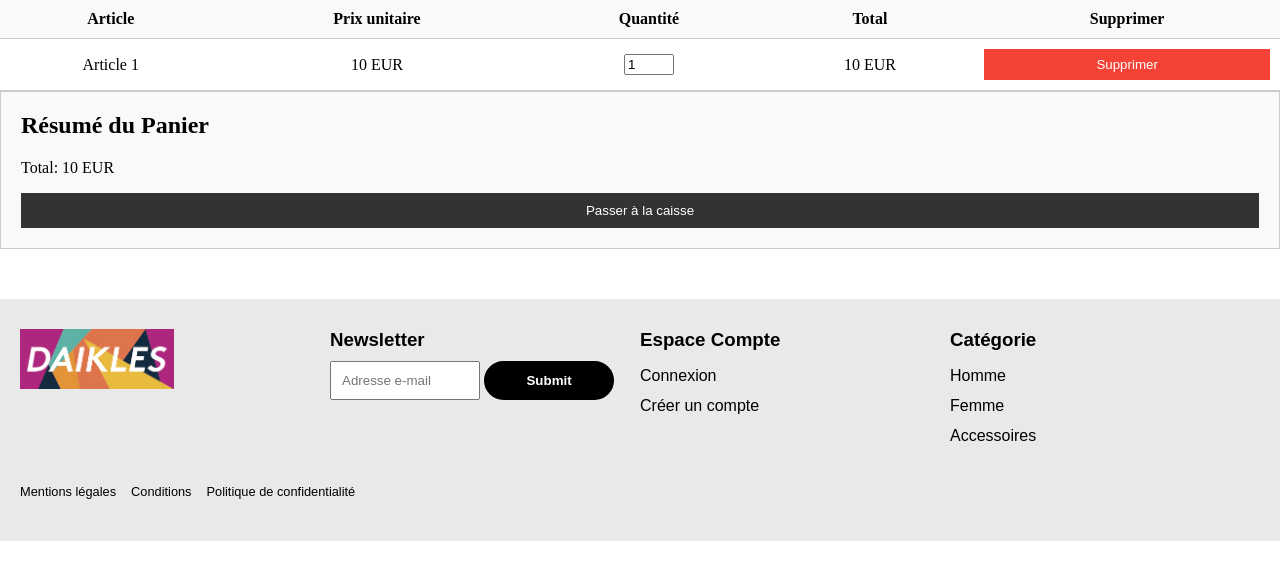
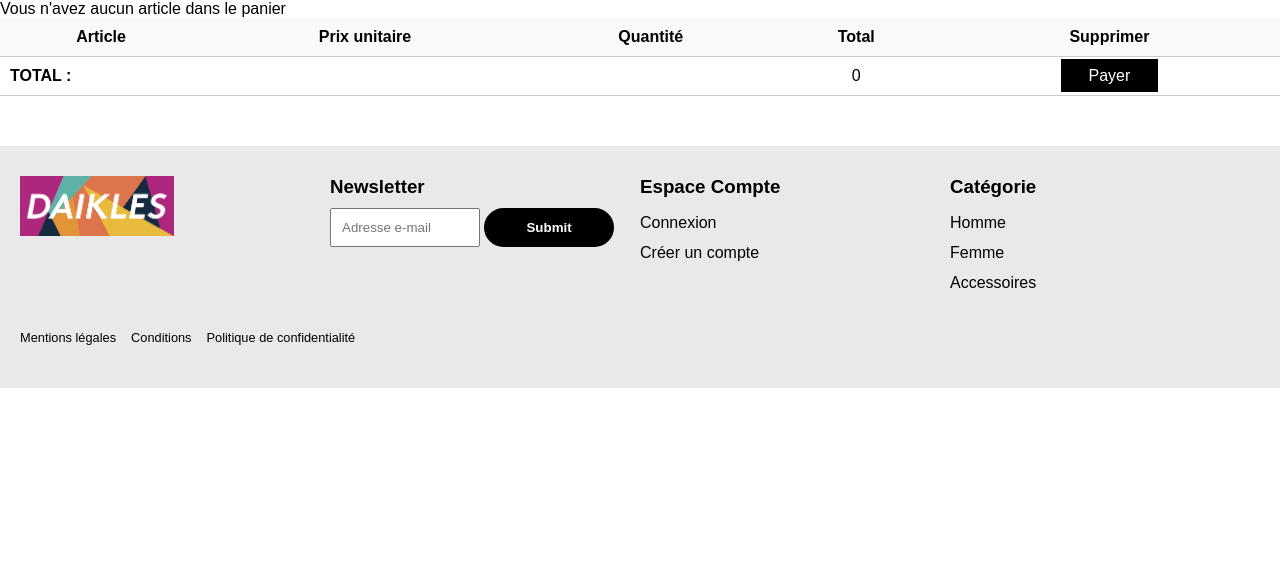
Before and after one commit to damdpz/projet-philiance, a PHP site: page /panier.php in a window 1280 px wide. Shown: the part 86-666 px from the top of the page. Run offline with PHP 8.4, Linux system fonts and the light colour scheme; tables that the repository leaves empty or names only in its code hold one stand-in row (values such as "Sample post").

Commit message:
update panier process

```diff
--- a/article.php
+++ b/article.php
@@ -58,7 +58,7 @@ if (isset($_GET['id'])) {
                     <br>
                     Matériel : 100% coton
                 </p>
-                <a href="panier.php" class="btn-article">Ajouter au panier</a>
+                <a href="panier.php?id=<?=$article['id']; ?>" class="btn-article">Ajouter au panier</a>
             </div>
         </div>
 
--- a/assets/css/index.css
+++ b/assets/css/index.css
@@ -1,6 +1,6 @@
 body{
     width: 100%;
-    height: 100%;
+    height: auto;
     margin: 0;
 }
 
@@ -285,6 +285,9 @@ footer{
     grid-template-rows: 1fr 50px;
     row-gap: 20px;
     border-bottom: 2px rgba(125, 125, 125, 0.3);
+    /* position: fixed;
+  width: 100%; height: auto;
+  bottom: 0; */
 }
 footer h3{
     margin-top: 0;
--- a/assets/css/panier.css
+++ b/assets/css/panier.css
@@ -3,6 +3,7 @@
 
   .cart-items {
     flex: 2;
+    font-family: Arial, Helvetica, sans-serif;
   }
 
   table {
@@ -35,6 +36,7 @@
     padding: 8px 12px;
     cursor: pointer;
   }
+  a.remove-btn{text-decoration: none;}
 
   /* Styles pour le résumé du panier */
 
@@ -43,15 +45,36 @@
     background-color: #f9f9f9;
     padding: 20px;
     border: 1px solid #ccc;
+    font-family: Arial, Helvetica, sans-serif;
   }
 
   .cart-summary h2 {
     margin-top: 0;
   }
+  .total{
+    display: flex;
+    justify-content:space-between;
+    align-items: center;
+  }
 
   ul {
     list-style: none;
     padding: 0;
+  }
+
+  ul li{
+    display: flex;
+    flex-direction: row;
+  }
+  .btn-empty{
+    background-color: #000000;
+    color: #fff;
+    border: none;
+    padding: 8px 28px;
+    cursor: pointer;
+  }
+  a.btn-empty{
+    text-decoration: none;
   }
 
   /* Styles pour le bouton "Passer à la caisse" */
--- a/panier.php
+++ b/panier.php
@@ -9,6 +9,29 @@ echo '<link href="assets/css/panier.css" rel="stylesheet" type="text/css"';
 require_once("inc/head.inc.php");
 require_once("inc/nav.inc.php");
 require_once("inc/category.inc.php");
+
+if (isset($_GET['id'])) {
+  //Ajouter dans 1 session le panier avec son id
+  if (!isset($_SESSION['panier'][$_GET['id']])) {
+    $_SESSION['panier'][$_GET['id']] = 1;
+  } else {
+    $_SESSION['panier'][$_GET['id']]++;
+  }
+
+
+  // echo "<pre>";
+  // print_r($_SESSION['panier']);
+  // echo "</pre>";
+  // die;
+}
+
+
+
+// echo "<pre>";
+// print_r($_SESSION['panier']);
+// echo "</pre>";
+// die;
+
 
 ?>
 
@@ -22,26 +45,72 @@ require_once("inc/category.inc.php");
         <th>Total</th>
         <th>Supprimer</th>
       </tr>
+      <?php
+      if (isset($_SESSION['panier']) && !empty($_SESSION['panier'])) {
+        $total = 0;
+        foreach ($_SESSION['panier'] as $id => $value) {
+
+          //Requête SQL
+          $pdo_articles = get_connection();
+          $query = $pdo_articles->prepare("SELECT * FROM product where id = :id");
+          $query->bindParam('id', $id, PDO::PARAM_INT);
+          $query->execute();
+          $product = $query->fetch(PDO::FETCH_ASSOC);
+
+          //Calcul du total
+          $prix = $product['price'] * $value;
+          $total += $prix;
+      ?>
           <tr>
-          <td>Article 1</td>
-          <td>10 EUR</td>
-          <td><input type="number" min="1" value="1"></td>
-          <td>10 EUR</td>
-          <td><button class="remove-btn">Supprimer</button></td>
+            <td><?= $product['name'] . " " . $product['description']; ?></td>
+            <td><?= $product['price'] . " €"; ?></td>
+            <td><input type="number" min="1" value="<?= $value ?>"></td>
+            <td><?= $prix . " €"; ?></td>
+
+            <td>
+              <a href="panier-remove-row.php?id=<?= $product['id']; ?>" class="remove-btn" onclick="return confirm('Etes-vous sûre de vouloir supprimer l\'article ?');">Supprimer</a>
+            </td>
           </tr>
+        <?php
+        }
+      } else {
+        ?>
+        <tr colspan="5">Vous n'avez aucun article dans le panier</tr>
+      <?php } ?>
       <!-- Ajoutez d'autres lignes ici pour plus d'articles -->
+      <tr>
+        <td colspan="3" style="text-align:left"><b>TOTAL :</b></td>
+        <td>
+          <?php if (isset($total)) {
+            echo $total . " €";
+          } else {
+            echo "0";
+          }
+          ?>
+        </td>
+        <td><a href="" class="btn-empty">Payer</a></td>
+      </tr>
     </table>
   </section>
 
-    <section class="cart-summary">
+  <!-- <section class="cart-summary">
       <h2>Résumé du Panier</h2>
-      <ul>
-        <li>Total: <span id="total">10</span> EUR</li>
+      <ul class="total">
+        <li>Total : <span id="total">
+          <?php if (isset($total)) {
+            echo $total;
+          } else {
+            echo "0";
+          }
+          ?>
+        </span> €</li>
+        <li><a href="panier_cancel.php" class="btn-empty">Vider le panier</a></li>
       </ul>
   <button>Passer à la caisse</button>
-    </section>
+  </section> -->
 
 </main>
 
 <?php
 require_once("inc/footer.inc.php");
+?>
--- /dev/null
+++ b/panier_cancel.php
@@ -0,0 +1,5 @@
+<?php
+
+session_start();
+unset($_SESSION['panier']);
+header("location:panier.php");
```
Also changed, not shown: panier-remove-row.php (added, +13 -0 lines). Lines whose indentation alone changed are shown as unchanged.
